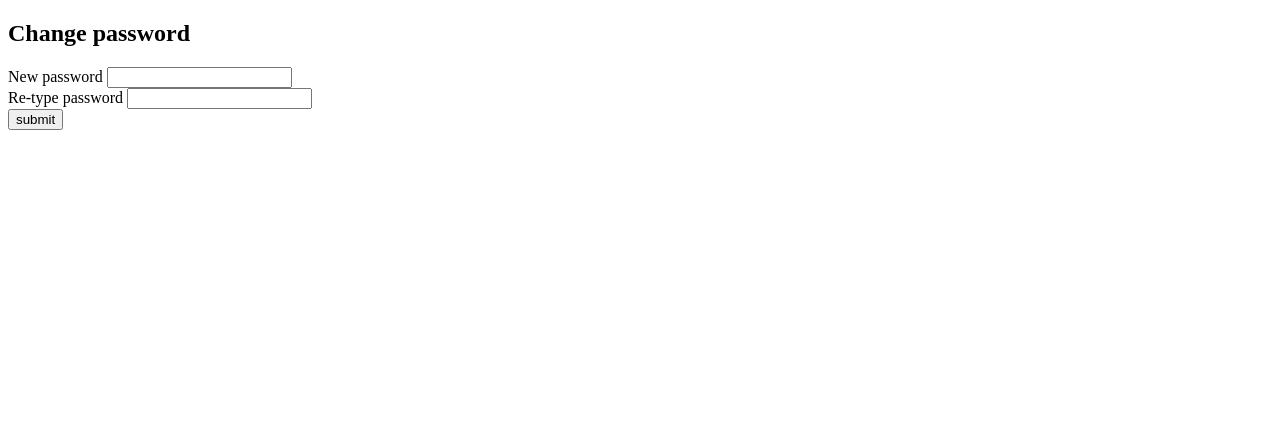
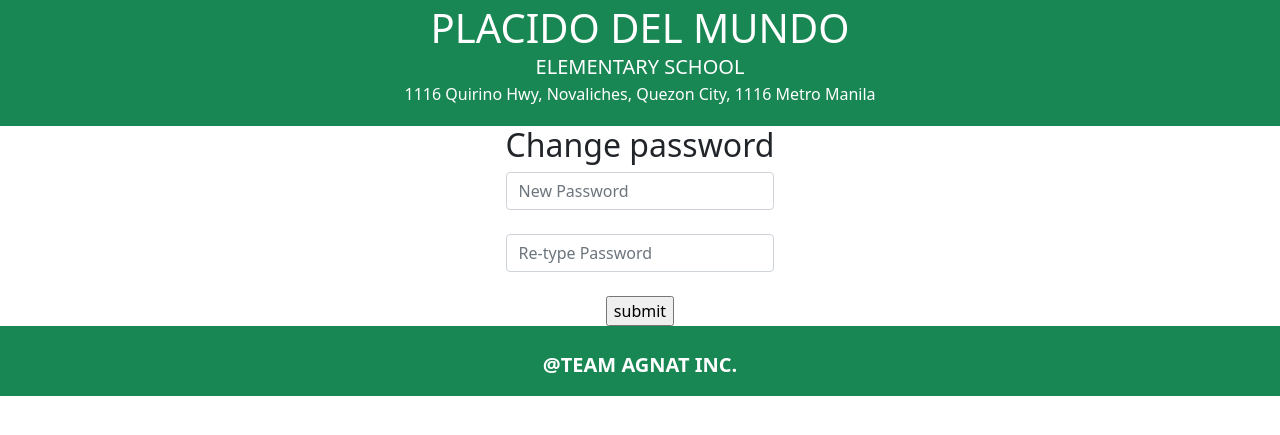
Before and after one commit to mathewdy/official_pdmes, a PHP site: page /chngpass.php in a window 1280 px wide. Shown: the top 435 px of the page. Run offline with PHP 8.4, Linux system fonts and the light colour scheme.

Commit message:
login and change pass design

```diff
--- a/chngpass.php
+++ b/chngpass.php
@@ -9,22 +9,35 @@ session_start();
     <meta charset="UTF-8">
     <meta http-equiv="X-UA-Compatible" content="IE=edge">
     <meta name="viewport" content="width=device-width, initial-scale=1.0">
+    <link rel="stylesheet" href="src/css/bootstrap/bootstrap.css">
+    <link rel="stylesheet" href="src/css/chngpass.css">
     <title>Document</title>
 </head>
 <body>
-
-    <form action = "" method = "POST">
-    <h2> Change password</h2>
-
-    <label for="">New password</label>
-    <input type="text" name="password"> <br>
-    <label for="">Re-type password</label>
-    <input type="password" name="Re_password"> <br>
-
-    <input type = "submit" name= "change" value="submit" >
+    <div class="container-fluid px-0 py-1 text-center text-white bg-success">
+        <p class="display-6 m-0">PLACIDO DEL MUNDO</p>
+        <p class="lead m-0">ELEMENTARY SCHOOL</p>
+        <p class="address">1116 Quirino Hwy, Novaliches, Quezon City, 1116 Metro Manila</p>
+    </div>
+    <div class="form-container container-lg mt-0 d-flex flex-column justify-content-center align-items-center text-center">
+        <form action = "#" method = "POST" class="login-form">
+            <span class="form-header">
+                <h2 class="header-text bg-muted display-8"> Change password</h2>
+            </span>
+            <span class="input-boxes">
+                <input type="password" class="form-control" name="new-password" placeholder="New Password" required> <br>
+                <input type="password" class="form-control" name="Re_password" placeholder="Re-type Password" required> <br>
+                <input type = "submit" name= "change" value="submit" >
+            </span>
+        </form>
+    </div>
+    <?php
+    include "includes/footer.php";
+    ?>
+    <?php
 
 
-<?php
+
     if(isset($_POST['change'])){
        $new_password = $_POST['password'];
        $re_password = $_POST['Re_password'];
```
Also changed, not shown: login.php (+24 -12 lines).
